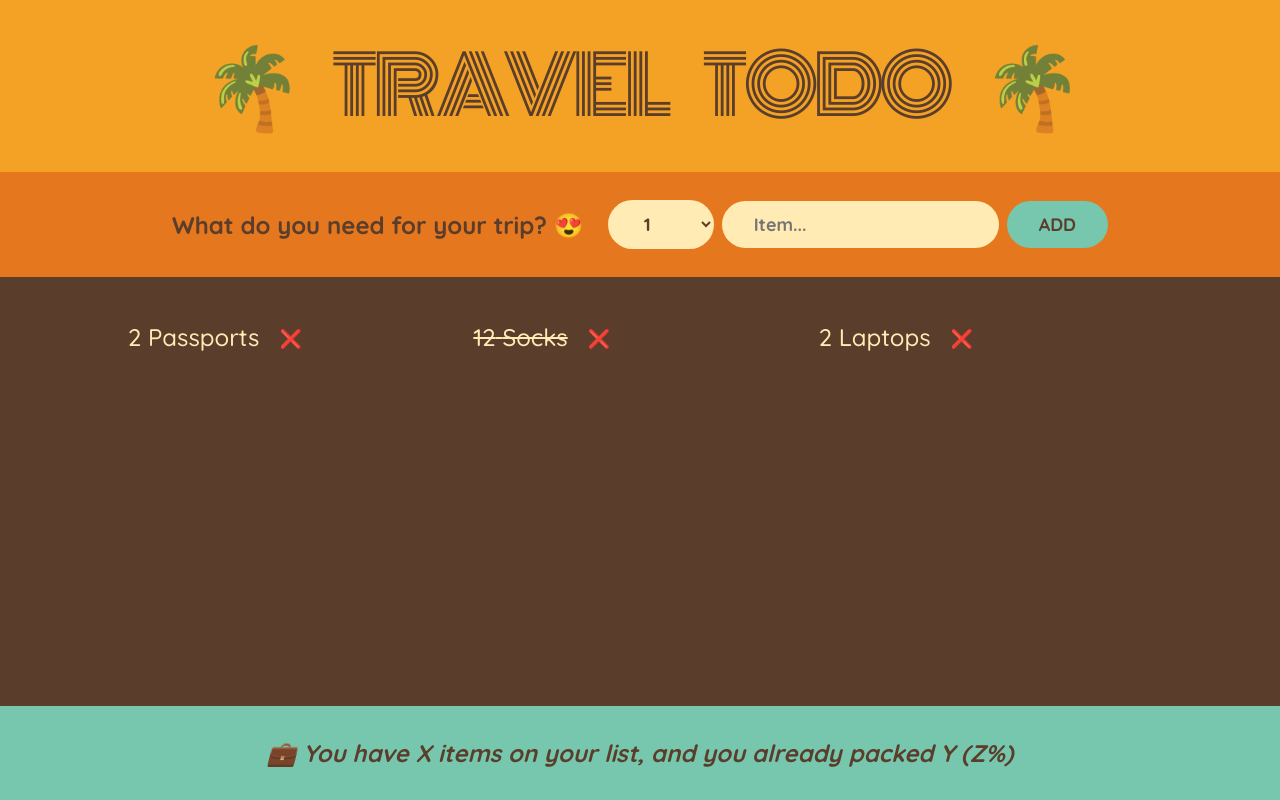
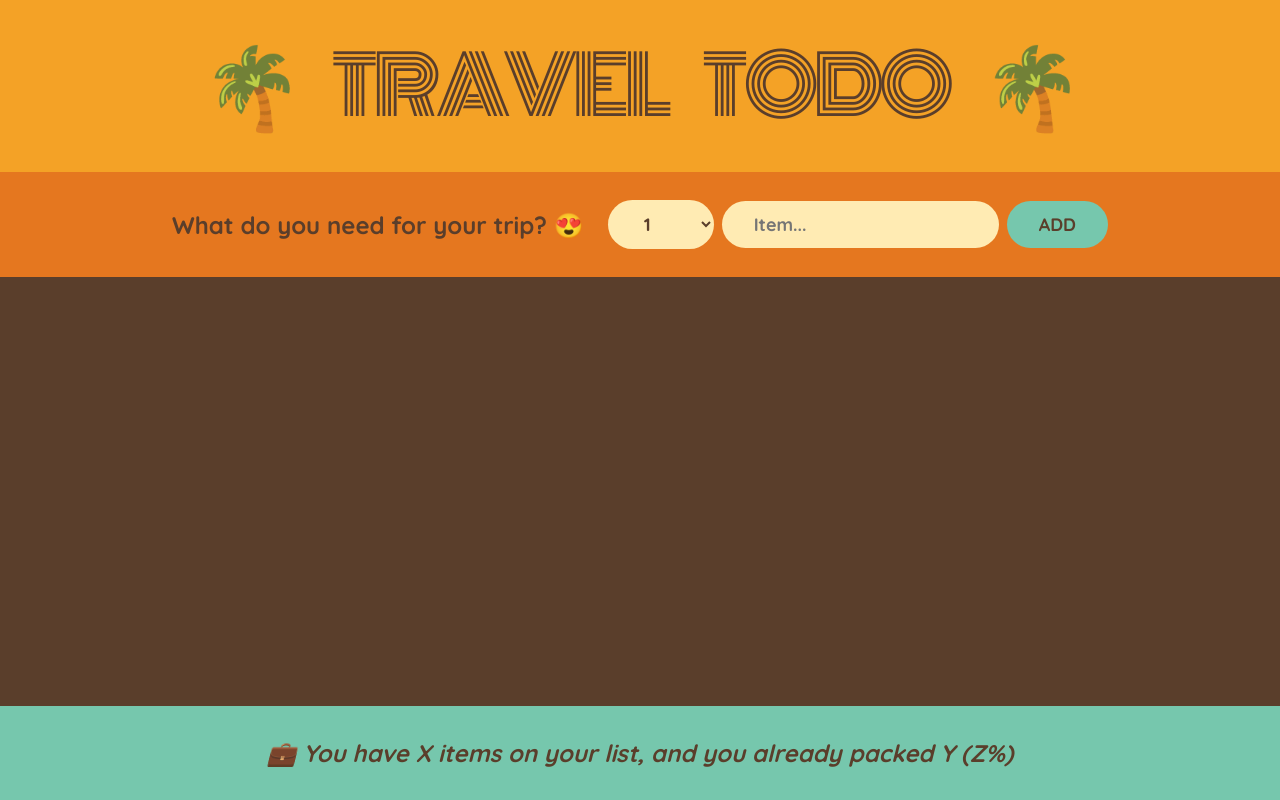
Before and after one commit to MahsinSaifullah/travel-todo, a React (Create React App) app: page / in a window 1280 px wide. Built offline with nearby package versions, Linux system fonts and the light colour scheme.

Commit message:
feat: add item to the packing list after form submit

```diff
--- a/src/components/App.tsx
+++ b/src/components/App.tsx
@@ -1,14 +1,33 @@
+import { useLocalStorage } from "../hooks/useLocalStorage";
 import { Form } from "./Form";
 import { Logo } from "./Logo";
 import { PackingList } from "./PackingList";
 import { Stats } from "./Stats";
+import { IFormData, IPackingItem } from "./types";
+
+const createPackingItem = (formData: IFormData): IPackingItem => {
+  return {
+    id: Date.now(),
+    packed: false,
+    ...formData,
+  };
+};
 
 export const App = () => {
+  const [packingItems, setPackingItems] = useLocalStorage<IPackingItem[]>(
+    "packingItem",
+    []
+  );
+
+  const handleFormSubmit = (formData: IFormData) => {
+    setPackingItems([...packingItems, createPackingItem(formData)]);
+  };
+
   return (
     <div className="app">
       <Logo />
-      <Form onSubmit={() => {}} />
-      <PackingList />
+      <Form onSubmit={handleFormSubmit} />
+      <PackingList items={packingItems} />
       <Stats />
     </div>
   );
--- a/src/components/PackingList.tsx
+++ b/src/components/PackingList.tsx
@@ -1,17 +1,15 @@
 import { PackingItem } from "./PackingItem";
 import { IPackingItem } from "./types";
 
-const initialItems: IPackingItem[] = [
-  { id: 1, description: "Passports", quantity: 2, packed: false },
-  { id: 2, description: "Socks", quantity: 12, packed: true },
-  { id: 3, description: "Laptops", quantity: 2, packed: false },
-];
+interface PackingListProps {
+  items: IPackingItem[];
+}
 
-export const PackingList = () => {
+export const PackingList: React.FC<PackingListProps> = ({ items }) => {
   return (
     <div className="list">
       <ul>
-        {initialItems.map((item) => (
+        {items.map((item) => (
           <PackingItem key={item.id} item={item} />
         ))}
       </ul>
--- a/src/hooks/useLocalStorage.ts
+++ b/src/hooks/useLocalStorage.ts
@@ -2,11 +2,15 @@ import { useState, useEffect } from "react";
 
 const getStorageValue = <T>(key: string, defaultValue: T) => {
   const saved = localStorage.getItem(key);
-  const initial: T = JSON.parse(saved || '');
-  return initial || defaultValue;
+  if(!saved){
+    return defaultValue
+  }
+
+  const initial: T = JSON.parse(saved);
+  return initial;
 }
 
-export const useLocalStorage = <T>(key: string, defaultValue: T) => {
+export const useLocalStorage = <T>(key: string, defaultValue: T): [T, React.Dispatch<React.SetStateAction<T>>] => {
     const [value, setValue] = useState<T>(() => {
       return getStorageValue<T>(key, defaultValue);
     });
```
